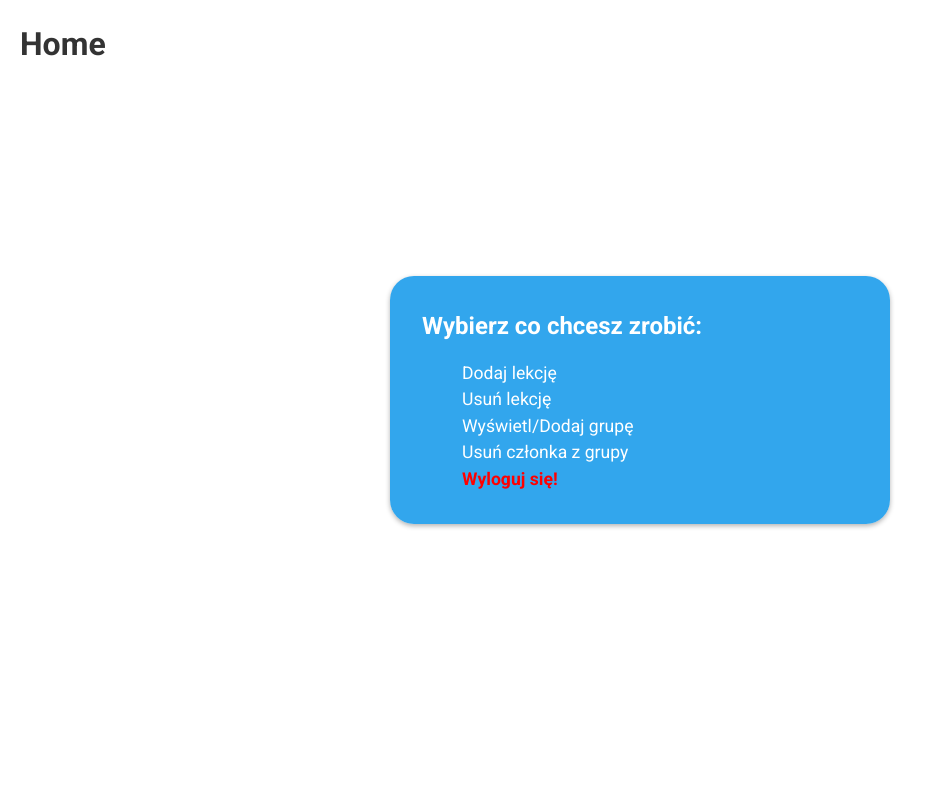
After one commit to spaiq/ZUT-fourth-semester-project, a Django app: page /manage/ in a window 1280 px wide. The commit adds this page. Shown: the whole page, without its empty margins (0-933 px from the left). Run offline with Django 4.2, Linux system fonts and the light colour scheme; a user stored in the database is signed in.

Commit message:
create beta version

```diff
--- a/swimschool/swimapp/static/css/styles.css
+++ b/swimschool/swimapp/static/css/styles.css
@@ -170,3 +170,124 @@ main .courses .container .card .card-content h2{
 main .courses .container .card .card-content p{
     font-size: 0.9rem;
 }
+
+.calendar{
+    width: 100%;
+    min-height: 540px;
+    display: grid;
+    place-items: center;
+    background: #F0F0F0;
+}
+
+.calendar .container{
+    max-width: 1200px;
+    width: 100%;
+    margin-bottom: 3rem;
+}
+.calendar .container h1{
+    text-align: center;
+    margin: 3rem 0;
+}
+
+.lesson-plan {
+    display: grid;
+    grid-template-columns: repeat(3, 1fr);
+    place-items: center;
+    gap: 3rem;
+}
+
+.day {
+    max-width: 300px;
+    width: 100%;
+    min-height: 210px;
+    background-color: #fff;
+    border-radius: 5px;
+    box-shadow: 0 2px 5px rgba(0, 0, 0, 0.3);
+    padding: 30px;
+    text-align: center;
+}
+
+.day .lesson {
+    margin-bottom: 10px;
+}
+
+.lesson-instructor {
+    margin-bottom: 5px;
+}
+
+.lesson-info {
+    color: #888;
+    font-size: 14px;
+}
+
+.manage{
+    height: 100vh;
+    width: 100%;
+    display: grid;
+    place-items: center;
+}
+
+.manage .back-home{
+    position: absolute;
+    top: 20px;
+    left: 20px;
+}
+
+.manage h1 a{
+    text-decoration: none;
+    color: #333333;
+}
+
+.manage a{
+    text-decoration: none;
+    color: #fff;
+}
+
+.manage a:hover{
+    color: #0148BC;
+}
+
+.manage-menu h2{
+    color: #fff;
+}
+
+.manage ul{
+    list-style: none;
+    text-decoration: none;
+}
+
+.manage ul li{
+    font-size: 1.1rem;
+}
+
+.manage .manage-menu{
+    background: rgba(28, 157, 236, 0.9);
+    max-width: 500px;
+    width: 100%;
+    padding: 2rem;
+    box-shadow: 0 2px 5px rgba(0, 0, 0, 0.3);
+    border-radius: 24px;
+}
+
+.manage .manage-menu h2{
+    margin-bottom: 1rem;
+}
+
+.login{
+    height: 100vh;
+    width: 100%;
+    display: grid;
+    place-items: center;
+}
+
+.login-form{
+    border: 5px solid #1c9dec;
+    width: max-content;
+    height: max-content;
+    padding: 2rem;
+    border-radius: 24px;
+}
+
+.login-form h1{
+    margin-bottom: 1rem;
+}
--- a/swimschool/swimapp/templates/index.html
+++ b/swimschool/swimapp/templates/index.html
@@ -3,6 +3,7 @@
 <html lang="pl-PL">
 <head>
     <title>SwimSchool</title>
+    <meta charset="UTF-8">
     <link rel="stylesheet" type="text/css" href="{% static 'css/styles.css' %}" />
     <link href="{% static 'fontawesomefree/css/fontawesome.css' %}" rel="stylesheet" type="text/css">
     <link href="{% static 'fontawesomefree/css/brands.css' %}" rel="stylesheet" type="text/css">
--- /dev/null
+++ b/swimschool/swimapp/templates/manage.html
@@ -0,0 +1,30 @@
+<!DOCTYPE html>
+{% load static %}
+<html lang="pl-PL">
+<head>
+    <meta charset="UTF-8">
+    <title>SwimSchool - Manage</title>
+    <link rel="stylesheet" type="text/css" href="{% static 'css/styles.css' %}" />
+    <link href="{% static 'fontawesomefree/css/fontawesome.css' %}" rel="stylesheet" type="text/css">
+    <link href="{% static 'fontawesomefree/css/brands.css' %}" rel="stylesheet" type="text/css">
+    <link href="{% static 'fontawesomefree/css/solid.css' %}" rel="stylesheet" type="text/css">
+    <link rel="preconnect" href="https://fonts.googleapis.com">
+    <link rel="preconnect" href="https://fonts.gstatic.com" crossorigin>
+    <link href="https://fonts.googleapis.com/css2?family=Lobster&family=Roboto:wght@100;400;700&display=swap" rel="stylesheet">
+</head>
+<body>
+<div class="manage">
+  <h1 class="back-home"><a href="/">Home</a></h1>
+  <div class="manage-menu">
+    <h2>Wybierz co chcesz zrobić:</h2>
+    <ul>
+      <li><a href="/calendar/create">Dodaj lekcję</a></li>
+      <li><a href="">Usuń lekcję</a></li>
+      <li><a href="/groups">Wyświetl/Dodaj grupę</a></li>
+      <li><a href="">Usuń członka z grupy</a></li>
+      <li><a href="/accounts/logout/" style="color: red;font-weight: bold;">Wyloguj się!</a></li>
+    </ul>
+  </div>
+</div>
+</body>
+</html>
--- a/swimschool/swimapp/templates/partials/_header.html
+++ b/swimschool/swimapp/templates/partials/_header.html
@@ -24,7 +24,7 @@
                     <li><a href="/about">About</a></li>
                     <li><a href="/calendar">Calendar</a></li>
                     <li><a href="/instructors">Instructors</a></li>
-                    <li><a href="/groups">Groups</a></li>
+                    <li><a href="/faq">FAQ</a></li>
                     <li><a href="/contact">Contact</a></li>
                 </ul>
             </nav>
--- a/swimschool/swimapp/urls.py
+++ b/swimschool/swimapp/urls.py
@@ -9,6 +9,7 @@ urlpatterns = [
     path("calendar/create/", LessonCreateView.as_view()),
     path("calendar/<int:pk>", LessonView.as_view()),
     path("contact/", contact, name="contact"),
+    path("manage/", manage, name="manage"),
     path("faq/", faq, name="faq"),
     path("instructors/", instructors, name="instructors"),
     path("payments/", PaymentsView.as_view(), name="payments"),
@@ -27,4 +28,6 @@ urlpatterns = [
         SingleBookkeeperView.as_view(),
         name="manage-bookkeepers",
     ),
+    path('accounts/login/', login_view, name='login'),
+    path('accounts/logout/', logout_view, name='logout')
 ]
--- a/swimschool/swimapp/views.py
+++ b/swimschool/swimapp/views.py
@@ -3,10 +3,15 @@ from django.views.generic import TemplateView
 from rest_framework import generics, permissions, status
 from rest_framework.decorators import throttle_classes
 from rest_framework.throttling import UserRateThrottle, AnonRateThrottle
+from django.contrib.auth.decorators import login_required
 from .models import *
 from .serializers import *
 from .permissions import IsManager, IsInstructor, IsBookkeeper
 from django.contrib.auth import models
+import requests
+from django.shortcuts import render, redirect
+from django.contrib.auth import authenticate, login, logout
+from django.contrib.auth.forms import AuthenticationForm
 
 
 @throttle_classes([AnonRateThrottle, UserRateThrottle])
@@ -30,13 +35,42 @@ def contact(request):
 
 
 @throttle_classes([AnonRateThrottle, UserRateThrottle])
+@login_required
+def manage(request):
+    return render(request, "manage.html", {})
+
+
+@throttle_classes([AnonRateThrottle, UserRateThrottle])
 def instructors(request):
     return render(request, "instructors.html", {})
 
 
 @throttle_classes([AnonRateThrottle, UserRateThrottle])
 def calendar(request):
-    return render(request, "calendar.html", {})
+    response = requests.get('http://127.0.0.1:8000/calendar/endpoint')
+    data = response.json()
+    lessons = data["results"]
+    return render(request, "calendar.html", {'lessons': lessons})
+
+
+def login_view(request):
+    if request.method == 'POST':
+        form = AuthenticationForm(request, data=request.POST)
+        if form.is_valid():
+            username = form.cleaned_data.get('username')
+            password = form.cleaned_data.get('password')
+            user = authenticate(username=username, password=password)
+            if user is not None:
+                login(request, user)
+                return redirect('manage')
+    else:
+        form = AuthenticationForm()
+    return render(request, 'accounts/login.html', {'form': form})
+
+
+def logout_view(request):
+    logout(request)
+    return redirect('/')
 
 
 class CalendarView(generics.ListAPIView):
```
Also changed, not shown: swimschool/swimapp/templates/accounts/login.html (added, +27 -0 lines), swimschool/swimapp/templates/calendar.html (added, +40 -0 lines), swimschool/db.sqlite3.
